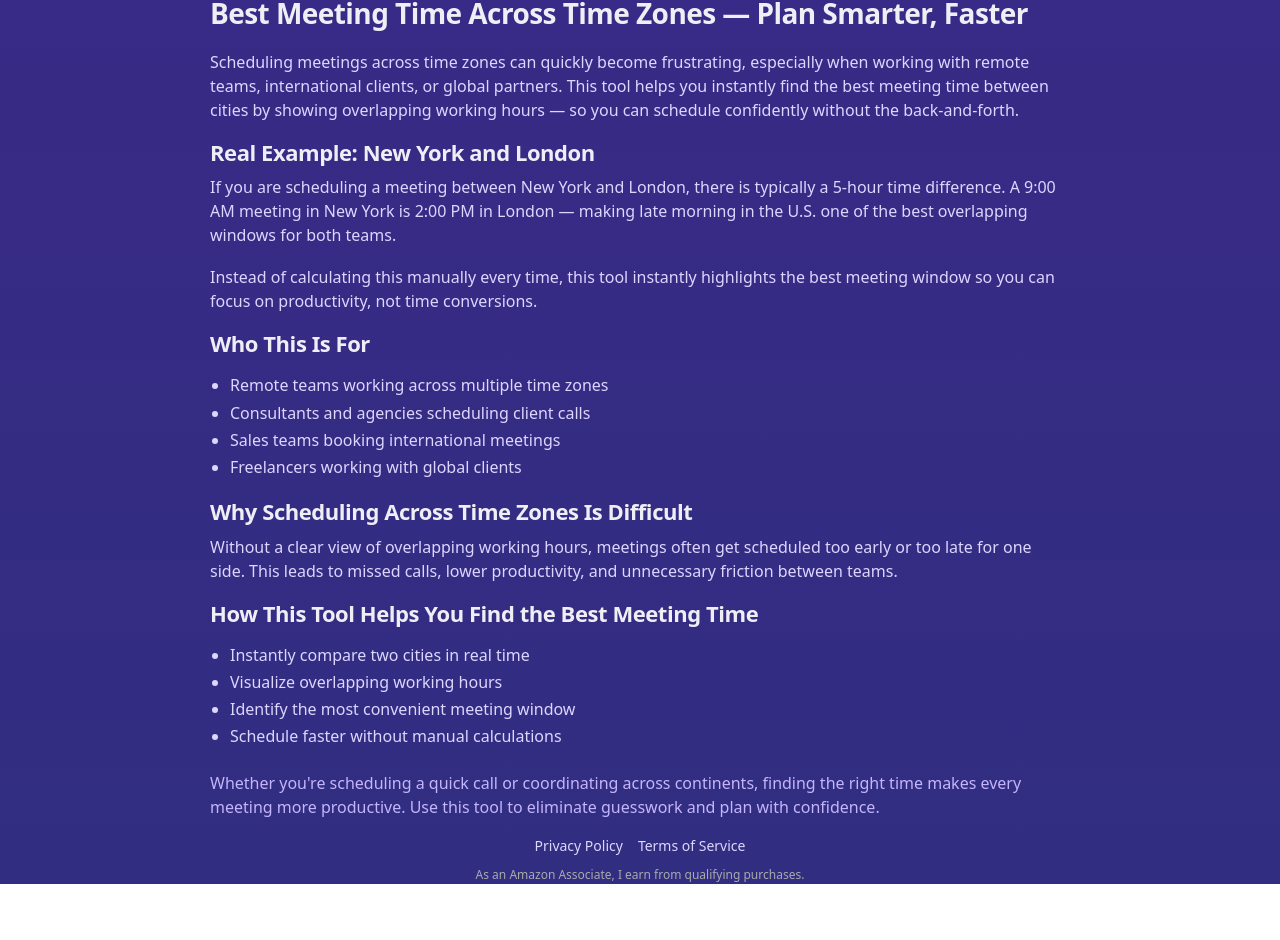
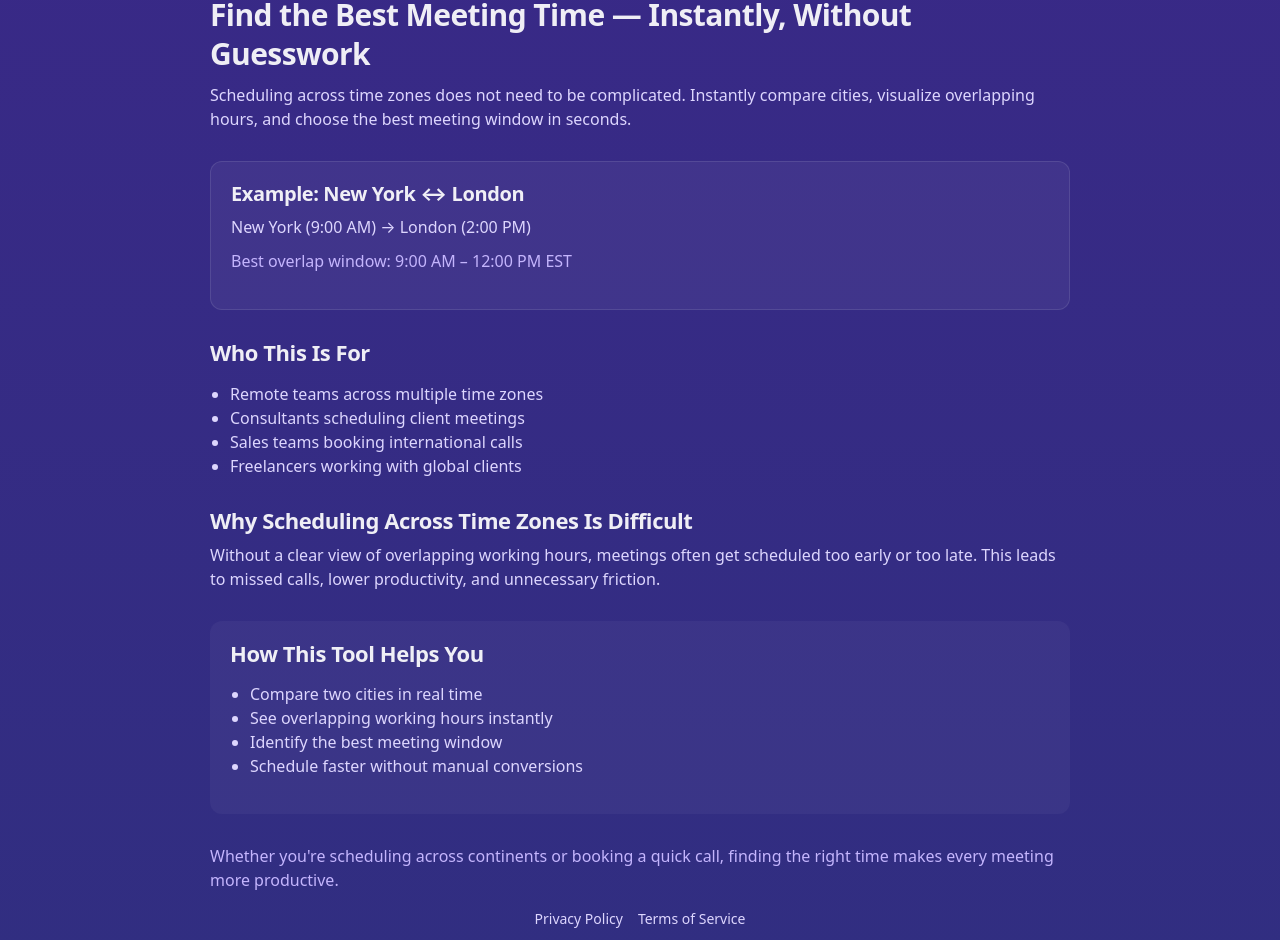
Before and after one commit to techtalk1282/Best-Meeting-Time, a Next.js app: page / in a window 1280 px wide. Shown: the part 2610-3550 px from the top of the page. Before the commit the page ends 3494 px from the top, so only its background shows below. Built offline with nearby package versions, Linux system fonts and the light colour scheme.

Commit message:
feat: upgrade homepage SEO section with high-converting visual blocks  - Added structured layout (hook, example, use cases) - Introduced visual card for New York ↔ London example - Improved scanability and spacing - Maintained full SEO content integrity - No impact to logic, gating, or performance

```diff
--- a/app/page.tsx
+++ b/app/page.tsx
@@ -1,19 +1,19 @@
 /**
  * File: app/page.tsx
- * Version: v2.0 (FINAL SEO + AUTHORITY BLOCK)
+ * Version: v2.1 (HIGH-CONVERTING VISUAL UPGRADE)
  * Date: 2026-04-09
  *
  * PURPOSE:
- * - Maintain layout shell structure (NO logic changes)
- * - Add high-value SEO content for AdSense approval
- * - Include real-world example + use-case targeting
+ * - Improve SEO section UX (scanable + engaging)
+ * - Add visual blocks (NO images, lightweight)
+ * - Highlight real-world example (key conversion element)
  *
  * NOTES:
- * - No changes to Stripe, gating, or premium logic
- * - SEO content added inside bonusFeatures only
+ * - ZERO changes to logic, Stripe, or gating
+ * - SEO meaning unchanged (safe for AdSense)
  *
  * ROLLBACK:
- * - Revert to v1.9 if needed
+ * - Revert to v2.0 if needed
  */
 
 import dynamic from "next/dynamic";
@@ -68,7 +68,7 @@ export default function HomePage() {
             </div>
 
             {/* ============================= */}
-            {/* FINAL SEO + AUTHORITY BLOCK   */}
+            {/* HIGH-CONVERTING SEO SECTION   */}
             {/* ============================= */}
 
             <div
@@ -77,65 +77,92 @@ export default function HomePage() {
                 margin: "60px auto 0",
                 padding: "0 20px",
                 color: "white",
-                lineHeight: "1.7",
                 textAlign: "left",
               }}
             >
-              <h2 style={{ fontSize: "28px", marginBottom: "18px" }}>
-                Best Meeting Time Across Time Zones — Plan Smarter, Faster
+              {/* 🔥 HOOK */}
+              <h2 style={{ fontSize: "30px", marginBottom: "10px" }}>
+                Find the Best Meeting Time — Instantly, Without Guesswork
               </h2>
 
-              <p style={{ marginBottom: "18px", color: "#ddd6fe" }}>
-                Scheduling meetings across time zones can quickly become frustrating, especially when working with remote teams, international clients, or global partners. This tool helps you instantly find the best meeting time between cities by showing overlapping working hours — so you can schedule confidently without the back-and-forth.
+              <p style={{ marginBottom: "30px", color: "#ddd6fe" }}>
+                Scheduling across time zones does not need to be complicated. Instantly compare cities, visualize overlapping hours, and choose the best meeting window in seconds.
               </p>
 
-              <h3 style={{ fontSize: "22px", marginBottom: "10px" }}>
-                Real Example: New York and London
+              {/* 🔥 FEATURED EXAMPLE CARD */}
+              <div
+                style={{
+                  background: "rgba(255,255,255,0.05)",
+                  border: "1px solid rgba(255,255,255,0.1)",
+                  borderRadius: "12px",
+                  padding: "20px",
+                  marginBottom: "30px",
+                }}
+              >
+                <h3 style={{ fontSize: "20px", marginBottom: "10px" }}>
+                  Example: New York ↔ London
                 </h3>
 
-              <p style={{ marginBottom: "18px", color: "#ddd6fe" }}>
-                If you are scheduling a meeting between New York and London, there is typically a 5-hour time difference. A 9:00 AM meeting in New York is 2:00 PM in London — making late morning in the U.S. one of the best overlapping windows for both teams.
+                <p style={{ color: "#ddd6fe", marginBottom: "10px" }}>
+                  New York (9:00 AM) → London (2:00 PM)
                 </p>
 
-              <p style={{ marginBottom: "18px", color: "#ddd6fe" }}>
-                Instead of calculating this manually every time, this tool instantly highlights the best meeting window so you can focus on productivity, not time conversions.
+                <p style={{ color: "#c4b5fd", fontWeight: 500 }}>
+                  Best overlap window: 9:00 AM – 12:00 PM EST
                 </p>
+              </div>
 
+              {/* 🔥 WHO IT'S FOR */}
+              <div style={{ marginBottom: "30px" }}>
                 <h3 style={{ fontSize: "22px", marginBottom: "10px" }}>
                   Who This Is For
                 </h3>
 
-              <ul style={{ paddingLeft: "20px", marginBottom: "18px", color: "#ddd6fe" }}>
-                <li>Remote teams working across multiple time zones</li>
-                <li>Consultants and agencies scheduling client calls</li>
-                <li>Sales teams booking international meetings</li>
+                <ul style={{ paddingLeft: "20px", color: "#ddd6fe" }}>
+                  <li>Remote teams across multiple time zones</li>
+                  <li>Consultants scheduling client meetings</li>
+                  <li>Sales teams booking international calls</li>
                   <li>Freelancers working with global clients</li>
                 </ul>
+              </div>
 
+              {/* 🔥 WHY IT MATTERS */}
+              <div style={{ marginBottom: "30px" }}>
                 <h3 style={{ fontSize: "22px", marginBottom: "10px" }}>
                   Why Scheduling Across Time Zones Is Difficult
                 </h3>
 
-              <p style={{ marginBottom: "18px", color: "#ddd6fe" }}>
-                Without a clear view of overlapping working hours, meetings often get scheduled too early or too late for one side. This leads to missed calls, lower productivity, and unnecessary friction between teams.
-              </p>
-
-              <h3 style={{ fontSize: "22px", marginBottom: "10px" }}>
-                How This Tool Helps You Find the Best Meeting Time
-              </h3>
-
-              <ul style={{ paddingLeft: "20px", marginBottom: "18px", color: "#ddd6fe" }}>
-                <li>Instantly compare two cities in real time</li>
-                <li>Visualize overlapping working hours</li>
-                <li>Identify the most convenient meeting window</li>
-                <li>Schedule faster without manual calculations</li>
-              </ul>
-
-              <p style={{ marginTop: "20px", color: "#c4b5fd", fontWeight: 500 }}>
-                Whether you're scheduling a quick call or coordinating across continents, finding the right time makes every meeting more productive. Use this tool to eliminate guesswork and plan with confidence.
+                <p style={{ color: "#ddd6fe" }}>
+                  Without a clear view of overlapping working hours, meetings often get scheduled too early or too late. This leads to missed calls, lower productivity, and unnecessary friction.
                 </p>
               </div>
 
+              {/* 🔥 HOW IT WORKS (VISUAL STYLE) */}
+              <div
+                style={{
+                  background: "rgba(255,255,255,0.04)",
+                  borderRadius: "12px",
+                  padding: "20px",
+                  marginBottom: "30px",
+                }}
+              >
+                <h3 style={{ fontSize: "22px", marginBottom: "10px" }}>
+                  How This Tool Helps You
+                </h3>
+
+                <ul style={{ paddingLeft: "20px", color: "#ddd6fe" }}>
+                  <li>Compare two cities in real time</li>
+                  <li>See overlapping working hours instantly</li>
+                  <li>Identify the best meeting window</li>
+                  <li>Schedule faster without manual conversions</li>
+                </ul>
+              </div>
+
+              {/* 🔥 CLOSING */}
+              <p style={{ color: "#c4b5fd", fontWeight: 500 }}>
+                Whether you're scheduling across continents or booking a quick call, finding the right time makes every meeting more productive.
+              </p>
+            </div>
           </div>
         }
         footer={<FooterSection />}
```
Lines whose indentation alone changed are shown as unchanged.
